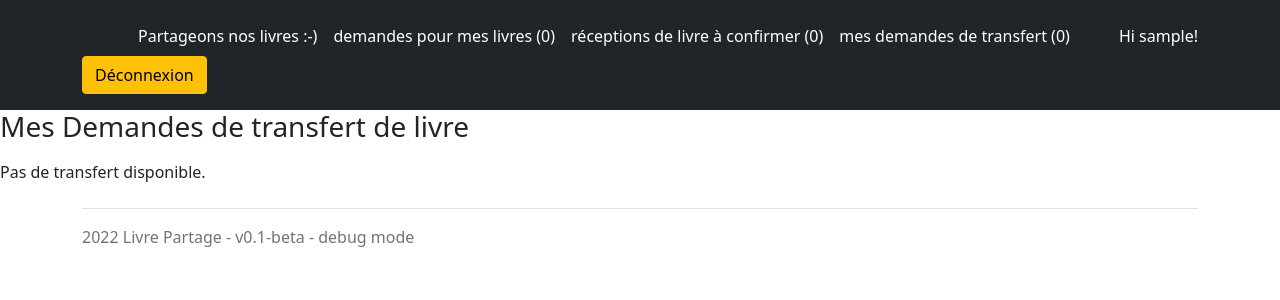
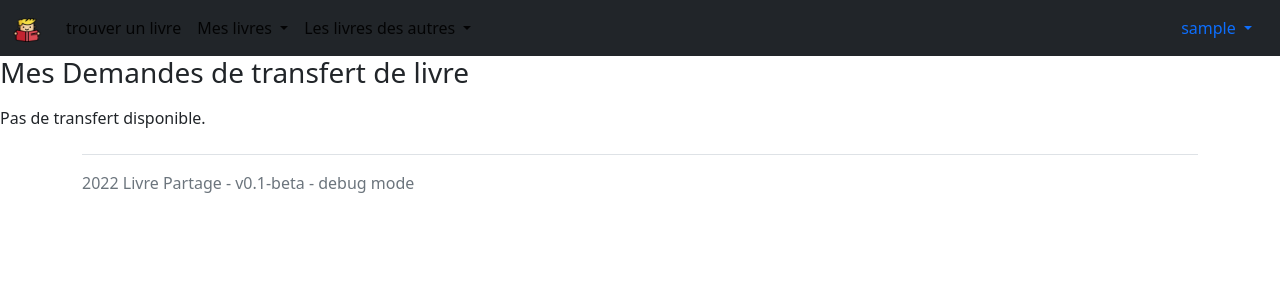
Before and after one commit to ngandriau/livrepartage, a Django app: page /livres/listmesdemandestransfert/ in a window 1280 px wide. Shown: the top 300 px of the page. Run offline with Django 4.2, Linux system fonts and the light colour scheme; the visitor is signed in with stand-in values (Sample User, id 1); data that the repository does not hold is empty.

Commit message:
NavBar a la place de header option pour désactiver email

```diff
--- a/livres/templates/livres/common_header.html
+++ b/livres/templates/livres/common_header.html
@@ -1,34 +1,50 @@
-<header class="p-3 bg-dark text-white">
-    <div class="container">
-        <div class="d-flex flex-wrap align-items-center justify-content-center justify-content-lg-start">
-            <a href="/" class="d-flex align-items-center mb-2 mb-lg-0 text-white text-decoration-none">
-                <svg class="bi me-2" width="40" height="32" role="img" aria-label="Bootstrap">
-                    <use xlink:href="#bootstrap"/>
-                </svg>
-            </a>
+{% load static %}
 
-            <ul class="nav col-12 col-lg-auto me-lg-auto mb-2 justify-content-center mb-md-0">
-                <li><a href="{% url 'livres:index' %}" class="nav-link px-2 text-white">Partageons nos livres :-)</a>
+<nav class="navbar navbar-expand-lg navbar-light bg-dark">
+    <div class="container-fluid">
+        <a class="navbar-brand" href="#"><img src="{% static 'livres/petit_lecteur.png' %}" alt="" width="30" height="24"></a>
+        <button class="navbar-toggler" type="button" data-bs-toggle="collapse" data-bs-target="#navbarSupportedContent"
+                aria-controls="navbarSupportedContent" aria-expanded="false" aria-label="Toggle navigation">
+            <span class="navbar-toggler-icon"></span>
+        </button>
+        <div class="collapse navbar-collapse" id="navbarSupportedContent">
+            <ul class="navbar-nav me-auto mb-2 mb-lg-0">
+                <li class="nav-item">
+                    <a class="nav-link active" aria-current="page" href="{% url 'livres:index' %}">trouver un livre</a>
                 </li>
-                <li><a href="{% url 'livres:listtransfertmeslivre' %}" class="nav-link px-2 text-white">demandes pour
-                    mes livres ({{ demandes_transfert_mes_livres_list|length }})</a></li>
-                <li><a href="{% url 'livres:listmesdemandestransfert' %}" class="nav-link px-2 text-white">réceptions de
-                    livre &agrave; confirmer ({{ receptions_live_a_confirmer_list|length }}) </a></li>
-                <li><a href="{% url 'livres:listmesdemandestransfert' %}" class="nav-link px-2 text-white">mes demandes
-                    de transfert ({{ mes_demandes_transfert_list|length }}) </a></li>
+                <li class="nav-item dropdown">
+                    <a class="nav-link active dropdown-toggle" href="#" id="navbarDropdown" role="button"
+                       data-bs-toggle="dropdown" aria-expanded="false">
+                        Mes livres
+                    </a>
+                    <ul class="dropdown-menu" aria-labelledby="navbarDropdown">
+                        <li><a class="dropdown-item" href="{% url 'livres:listtransfertmeslivre' %}">En demande</a></li>
+                        <li><a class="dropdown-item" href="#">A récupérer</a></li>
+                    </ul>
+                </li>
+                <li class="nav-item dropdown">
+                    <a class="nav-link active dropdown-toggle" href="#" id="navbarDropdown" role="button"
+                       data-bs-toggle="dropdown" aria-expanded="false">
+                        Les livres des autres
+                    </a>
+                    <ul class="dropdown-menu" aria-labelledby="navbarDropdown">
+                        <li><a class="dropdown-item" href="{% url 'livres:listmesdemandestransfert' %}">Qui m'intéressent</a></li>
+                        <li><a class="dropdown-item" href="{% url 'livres:listmesdemandestransfert' %}">Que je dois confirmer</a></li>
+                        <li><a class="dropdown-item"   href="#" >Que je dois retourner</a></li>
+                    </ul>
+                </li>
             </ul>
-
-
-            {% if user.is_authenticated %}
-                <div class="text-end">
-                Hi {{ user.username }}!
-                </div>
-                <div class="text-end">
-                    <form action="{% url 'logout' %}" method="get">
-                    <button type="submit" class="btn btn-warning">Déconnexion</button>
-                    </form>
-            </div>
-            {% endif %}
+            <li class="nav-item dropdown d-flex">
+                <a class="nav-link active dropdown-toggle" href="#" id="navbarDropdown" role="button"
+                   data-bs-toggle="dropdown" aria-expanded="false">
+                     {{ user.username }}
+                </a>
+                <ul class="dropdown-menu" aria-labelledby="navbarDropdown">
+                    <li><a class="dropdown-item" href="#">Editer mon profile</a></li>
+                    <li><hr class="dropdown-divider"></li>
+                    <li><a class="dropdown-item" href="{% url 'logout' %}">Deconnexion</a></li>
+                </ul>
+            </li>
         </div>
     </div>
-</header>
+</nav>
--- a/livres/templates/livres/transferts_mes_demandes_list.html
+++ b/livres/templates/livres/transferts_mes_demandes_list.html
@@ -28,7 +28,7 @@
                 <th scope="col">Titre</th>
 {#                <th scope="col">Status</th>#}
                 <th scope="col">Ville</th>
-                <th scope="col">Date de creation</th>
+                <th scope="col">Date de la demande</th>
                 {% if  action == 'listMesDemandesTransfert' %}
                     <th scope="col">Date message possesseur</th>
                 {% endif %}
--- a/livres/views.py
+++ b/livres/views.py
@@ -1,3 +1,4 @@
+import distutils
 import smtplib
 import ssl
 from email.mime.text import MIMEText
@@ -447,7 +448,10 @@ Il se nomme {transfert.livre.possesseur.first_name} {transfert.livre.possesseur.
 
 def send_email(destinataire, sujet, message):
     print(f"send email a: {destinataire} - {sujet} - {message}")
-    print(f"  gmail config: {config('GMAIL_USER')} - {config('GMAIL_PASS')}")
+    if not distutils.util.strtobool(config('EMAIL_ACTIF')):
+        print('  !!!Email pas actif. ')
+        return
+
     port = 465  # For SSL
     # Create a secure SSL context
     context = ssl.create_default_context()
```
Also changed, not shown: livres/static/livres/petit_lecteur.png (added).
